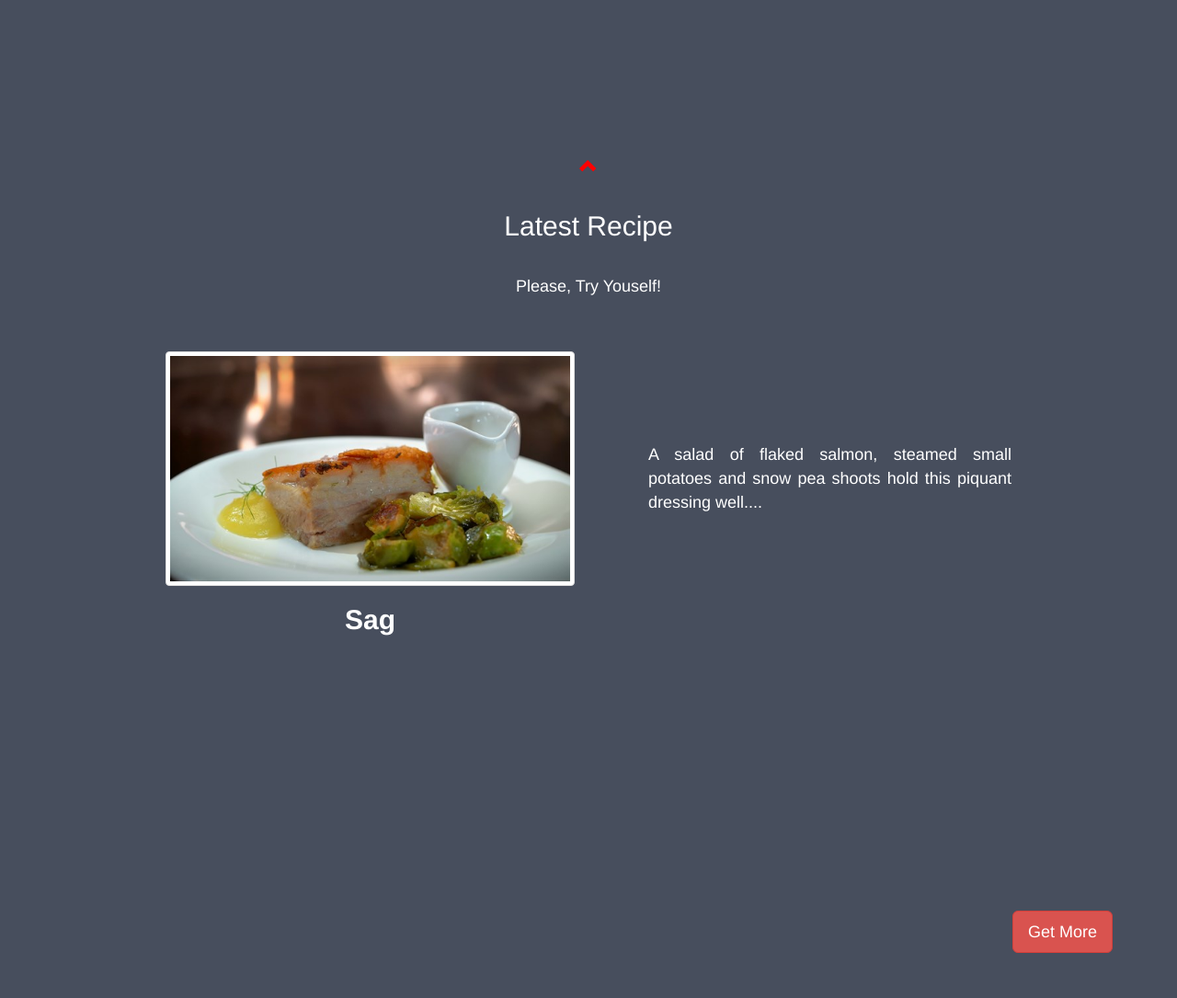
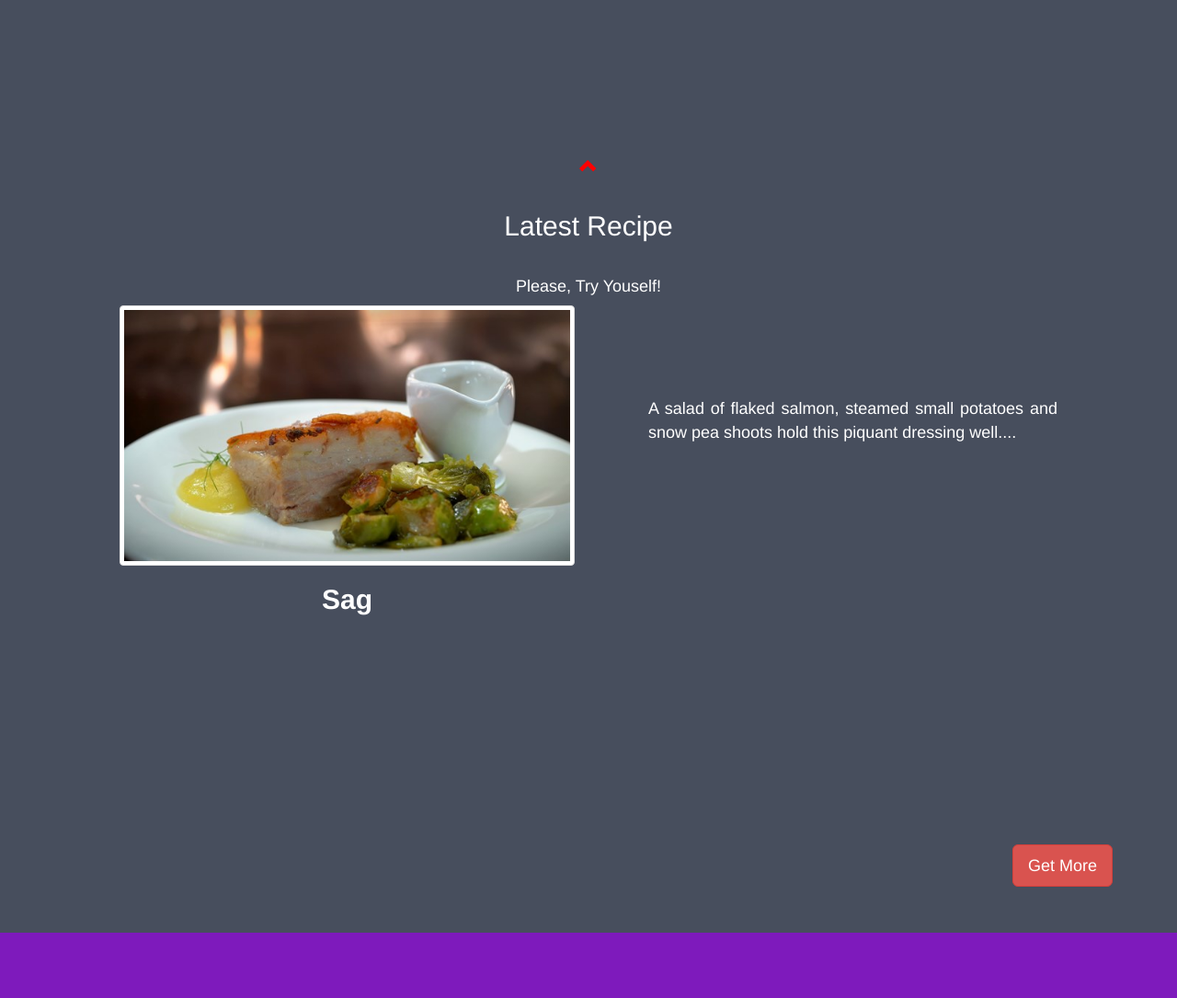
Before and after one commit to ytrizwan/MyWebProject, a PHP site: page / in a window 1280 px wide. Shown: the part 2786-3871 px from the top of the page at 92% size. Run offline with PHP 8.4, Linux system fonts and the light colour scheme; data comes from the database, SQL or seed files in the repository; data that the repository does not hold is empty; some libraries are stand-ins or nearby versions.

Commit message:
Screen Fixes 6/11/2018

```diff
--- a/behindScense.php
+++ b/behindScense.php
@@ -39,7 +39,7 @@
 
 			<h1 style="font-weight: bold; background: black; color: white; border-radius: 5px; object-fit: none;">BEHIND THE SCENES</h1><br>
 
-			<div class="row" style="padding: 50px;">
+			<div class="row">
 
 
 
--- a/galleryLink.php
+++ b/galleryLink.php
@@ -65,7 +65,7 @@
 
 			<h1 style="font-weight: bold; background: black; color: white; border-radius: 5px; object-fit: none;">GALLERY</h1><br>
 
-			<div class="row" style="padding: 50px;">
+			<div class="row">
 			<?php
 			$gallery_query = "SELECT * FROM gallery
 								ORDER BY id DESC
--- a/index.php
+++ b/index.php
@@ -253,7 +253,7 @@
 				$msg_of_recipe = $get_each_row['msg'];
 				$date_recipe = $get_each_row['date'];
 			?>
-			<div class="row slideanim" style="padding: 50px;">
+			<div class="row slideanim">
 				<div class="col-lg-6 col-md-6 col-sm-6">
 
 						<img class="img-thumbnail img-responsive" style="width: 100%; height: 100%" src="admin\dynamicImages\recipes\<?php echo $img_of_recipe; ?>" alt="recipe image" style="max-height: 215px; max-width: 400px;">
@@ -312,7 +312,7 @@
 				$msg_of_media = $get_each_row['msg'];
 				$date_media = $get_each_row['date'];
 			?>
-			<div class="row slideanim" style="padding: 50px;">
+			<div class="row slideanim">
 				<div class="col-lg-6 col-md-6 col-sm-6">
 
 					<p class="example2" style="text-align: justify;"><?php echo substr($msg_of_media, 0, 900); ?>...</p>
@@ -363,7 +363,7 @@
     		<span class="glyphicon glyphicon-chevron-up"></span>
   			</a>
 			<h2>Gallery</h2>
-			<div class="row slideanim" style="padding: 50px;">
+			<div class="row slideanim">
 
 			<?php
 			while($get_each_row = mysqli_fetch_array($connect_gallery_query)){
--- a/recipesLink.php
+++ b/recipesLink.php
@@ -70,7 +70,7 @@
 
 			<h1 style="font-weight: bold; background: black; color: white; border-radius: 5px;">RECIPES</h1><br>
 
-				<div class="row" style="padding: 50px;">
+				<div class="row">
 
 				<?php
 				$recipe_query = "SELECT * FROM recipes
--- a/sponsorLink.php
+++ b/sponsorLink.php
@@ -45,7 +45,7 @@
 
 			<h1 style="font-weight: bold; background: black; color: white; border-radius: 5px; object-fit: none;">SPONSORS</h1><br>
 
-			<div class="row" style="padding: 50px;">
+			<div class="row">
 			<?php
 			$sponsor_query = "SELECT * FROM sponsor
 								ORDER BY id DESC
--- a/teamsLink.php
+++ b/teamsLink.php
@@ -59,7 +59,7 @@
 
 			<h1 style="font-weight: bold; background: black; color: white; border-radius: 5px;">TEAMS</h1><br>
 
-				<div class="row" style="padding: 50px;">
+				<div class="row">
 
 			<?php
 			$team_query = "SELECT * FROM teams
```
